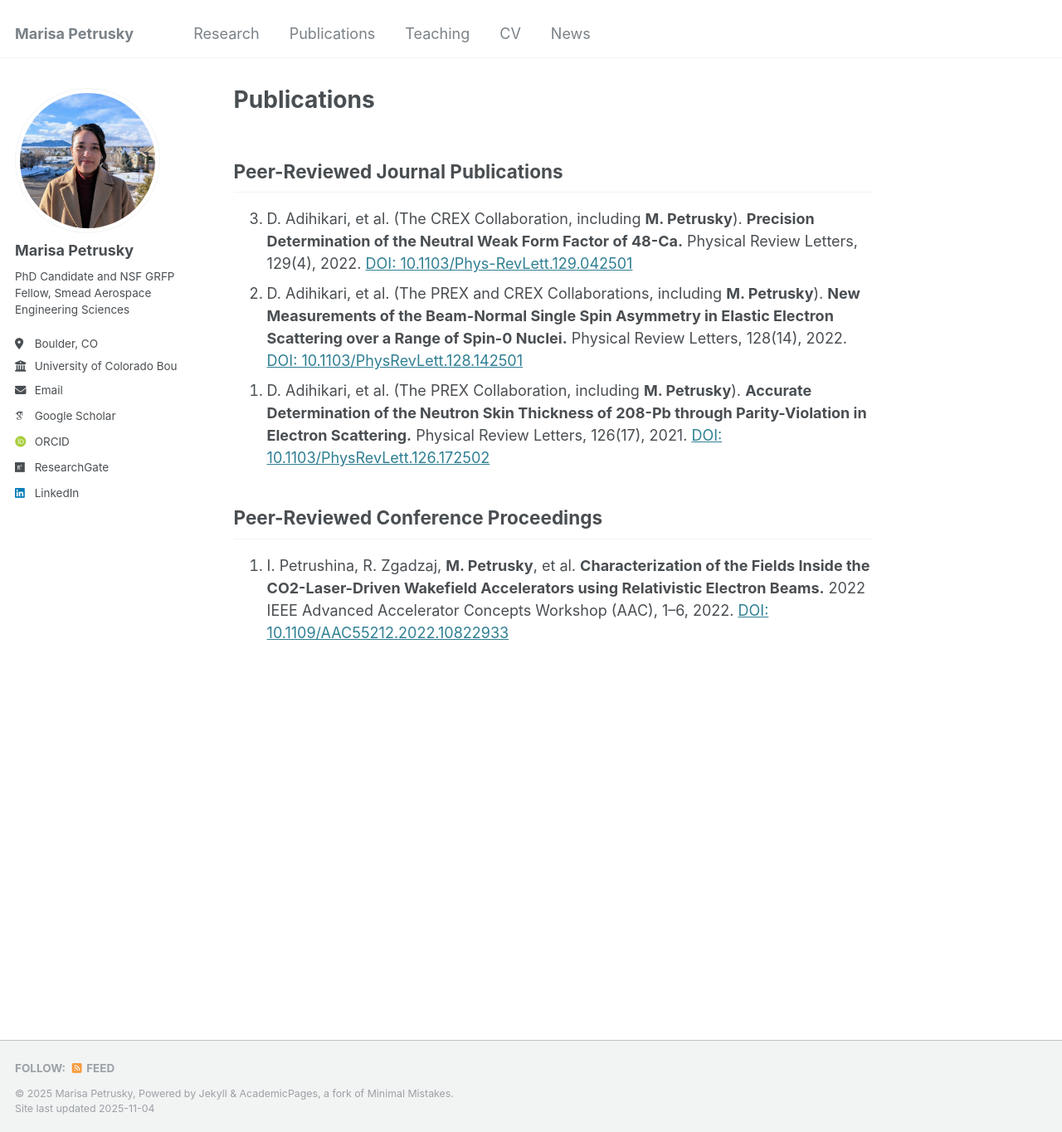
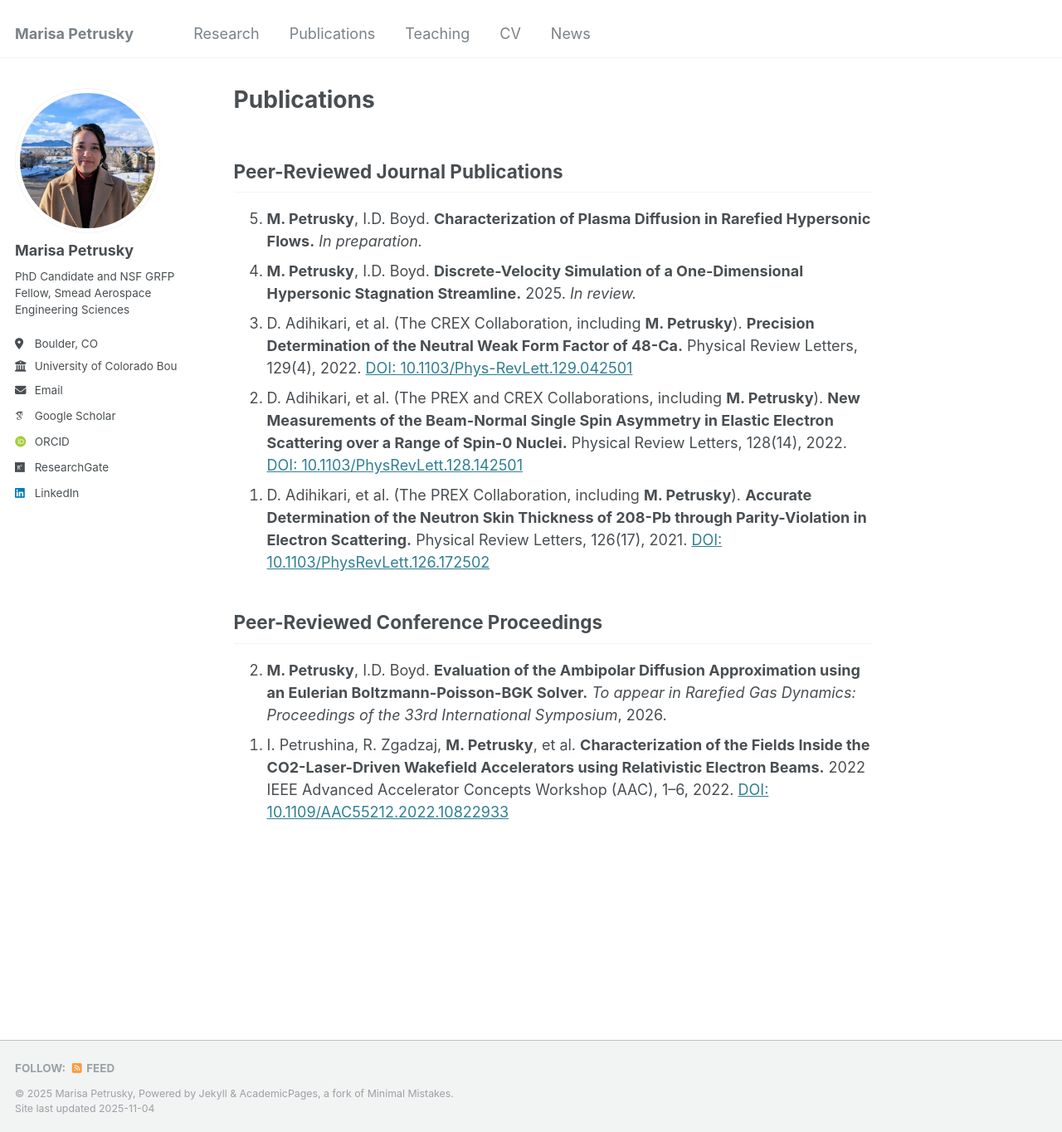
Before and after one commit to marisapetrusky/marisapetrusky.github.io, a Jekyll site: the page built from _pages/publications.html, in a window 1280 px wide and 1364 px high. Shown: the whole window at 83% size. Built offline with Jekyll 4.4.1, drawn with Linux system fonts in a browser that asks for light colours; some web fonts are replaced.

Commit message:
Add new publications to the publications page

```diff
--- a/_pages/publications.html
+++ b/_pages/publications.html
@@ -10,6 +10,9 @@ redirect_from:
 <h2> Peer-Reviewed Journal Publications</h2>
 
 <ol>
+  <li value="5"><b>M. Petrusky</b>, I.D. Boyd. <b>Characterization of Plasma Diffusion in Rarefied Hypersonic Flows.</b> <i>In preparation.</i>
+  <li value="4"><b>M. Petrusky</b>, I.D. Boyd. <b>Discrete-Velocity Simulation of a One-Dimensional Hypersonic Stagnation
+Streamline.</b> 2025. <i>In review.</i>
   <li value="3">D. Adihikari, et al. (The CREX Collaboration, including <b>M. Petrusky</b>). <b>Precision Determination of
 the Neutral Weak Form Factor of 48-Ca.</b> Physical Review Letters, 129(4), 2022. <a href="https://doi.org/10.1103/PhysRevLett.129.042501">DOI: 10.1103/Phys-RevLett.129.042501</a>
   <li value="2">D. Adihikari, et al. (The PREX and CREX Collaborations, including <b>M. Petrusky</b>). <b>New Measurements of the Beam-Normal Single Spin Asymmetry in Elastic Electron Scattering over a Range of Spin-0 Nuclei.</b> Physical Review Letters, 128(14), 2022. <a href="https://doi.org/10.1103/PhysRevLett.128.142501">DOI: 10.1103/PhysRevLett.128.142501</a>
@@ -19,5 +22,8 @@ the Neutral Weak Form Factor of 48-Ca.</b> Physical Review Letters, 129(4), 2022
 <h2>Peer-Reviewed Conference Proceedings</h2>
 
 <ol>
+  <li value="2"><b>M. Petrusky</b>, I.D. Boyd. <b>Evaluation of the Ambipolar Diffusion Approximation using an Eulerian
+Boltzmann-Poisson-BGK Solver.</b> <i>To appear in Rarefied Gas Dynamics: Proceedings of the 33rd International
+Symposium</i>, 2026.
   <li value="1">I. Petrushina, R. Zgadzaj, <b>M. Petrusky</b>, et al. <b>Characterization of the Fields Inside the CO2-Laser-Driven Wakefield Accelerators using Relativistic Electron Beams.</b> 2022 IEEE Advanced Accelerator Concepts Workshop (AAC), 1–6, 2022. <a href="https://doi.org/10.1109/AAC55212.2022.10822933">DOI: 10.1109/AAC55212.2022.10822933</a>
 </ol>
```
